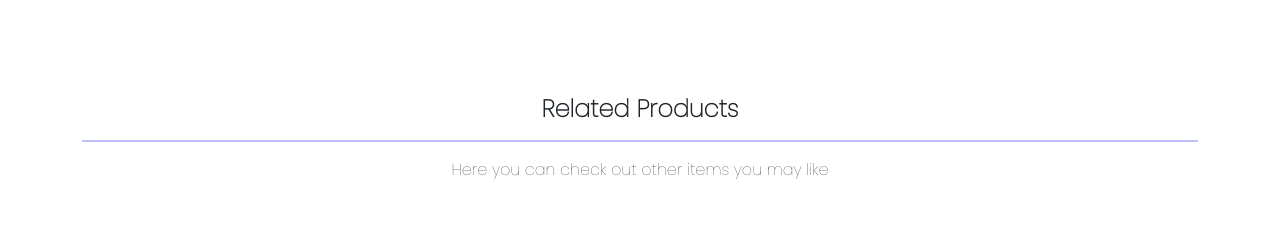
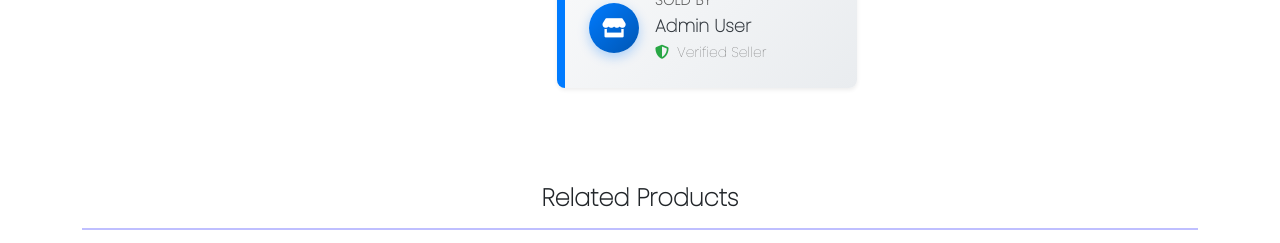
Before and after one commit to MakanakaMamutse/E-commerce-Project, a PHP site: page /singleProduct.php?product_id=1 in a window 1280 px wide. Shown: the part 577-820 px from the top of the page. Run offline with PHP 8.4, Linux system fonts and the light colour scheme; data comes from the database, SQL or seed files in the repository.

Commit message:
Added a seller badge under singleProduct page. Now shows who the item is sold by.

```diff
--- a/singleProduct.php
+++ b/singleProduct.php
@@ -10,6 +10,7 @@ if(isset($_GET['product_id'])) {
       "SELECT
           p.*,
           pi.image_url,
+          u.full_name as seller_name,
           c.category_name
       FROM
           products p
@@ -17,6 +18,8 @@ if(isset($_GET['product_id'])) {
           product_images pi ON p.product_id = pi.product_id
       LEFT JOIN
           categories c ON p.category_id = c.category_id
+      LEFT JOIN
+            users u ON p.seller_id = u.user_id
       WHERE
           p.product_id = ?";
 
@@ -109,6 +112,25 @@ else {
 
                 <h4 class="mt-5 mb-5">Product Details</h4>
                 <span><?php echo $product_data['description']; ?></span>
+
+                <!-- Seller Information Section -->
+                <div class="seller-info mt-4 p-4 border-0 rounded-3 shadow-sm" style="background: linear-gradient(135deg, #f8f9fa 0%, #e9ecef 100%); border-left: 8px solid #007bff !important; max-width: 300px;">
+                    <div class="d-flex align-items-center">
+                        <div class="seller-icon-wrapper me-3 d-flex align-items-center justify-content-center rounded-circle"
+                             style="width: 50px; height: 50px; background: linear-gradient(135deg, #007bff, #0056b3); box-shadow: 0 4px 12px rgba(0, 123, 255, 0.3);">
+                            <i class="fas fa-store text-white" style="font-size: 1.2rem;"></i>
+                        </div>
+                        <div class="flex-grow-1">
+                            <h6 class="mb-1 text-muted" style="font-size: 0.85rem; text-transform: uppercase; letter-spacing: 0.5px;">Sold by</h6>
+                            <p class="mb-0 fw-bold" style="font-size: 1.1rem; color: #343a40;"><?php $seller_name = (!empty($product_data['seller_name'])) ? $product_data['seller_name'] : 'Individual Seller';echo htmlspecialchars($seller_name, ENT_QUOTES, 'UTF-8'); ?></p>
+                            <small class="text-muted">
+                                <i class="fas fa-shield-alt me-1" style="color: #28a745;"></i>
+                                Verified Seller
+                            </small>
+                        </div>
+                    </div>
+                </div>
+
             </div>
         <?php } else { ?>
             <div class="col-12">
```
